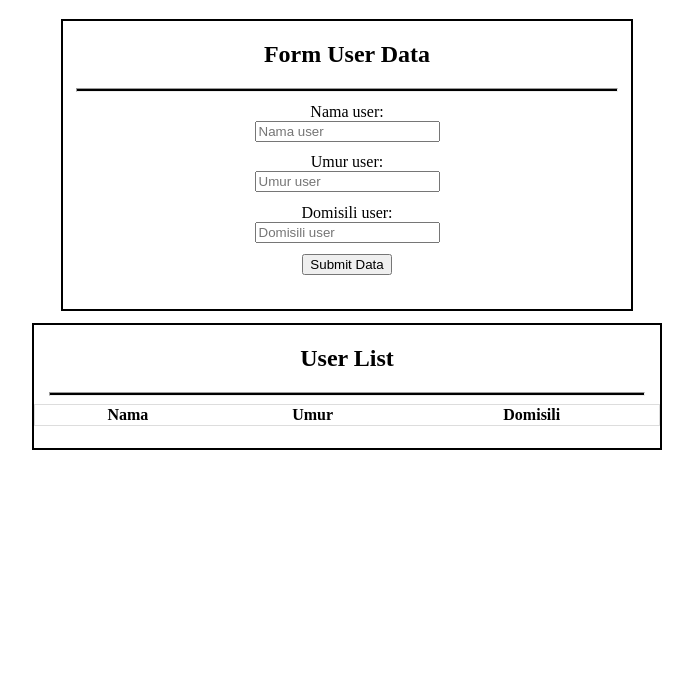
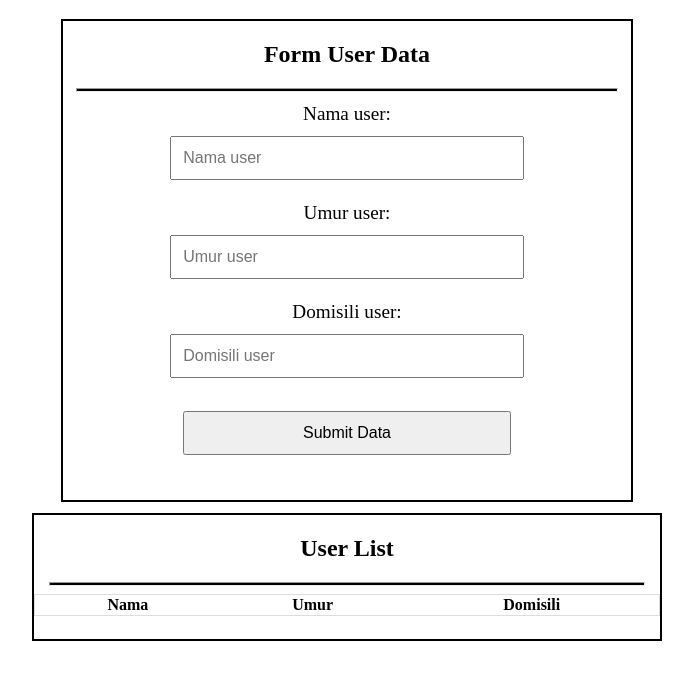
Before and after one commit to msuryaditriputraR/webStorageJSON, a website: page index.html in a window 1280 px wide. Shown: the part 61-740 px from the top of the page, without its empty margins (293-986 px from the left). Drawn offline with Linux system fonts and the light colour scheme.

Commit message:
edit css style  file, for label and input

```diff
--- a/assets/css/style.css
+++ b/assets/css/style.css
@@ -29,6 +29,17 @@ table {
     margin: 2%;
 }
 
+.form-element label {
+    font-size: 1.2rem;
+}
+
+.form-element input {
+    width: 60%;
+    padding: 2%;
+    font-size: 1rem;
+    margin: 2%;
+}
+
 #user-form {
     width: 50%;
     height: 40%;
```
